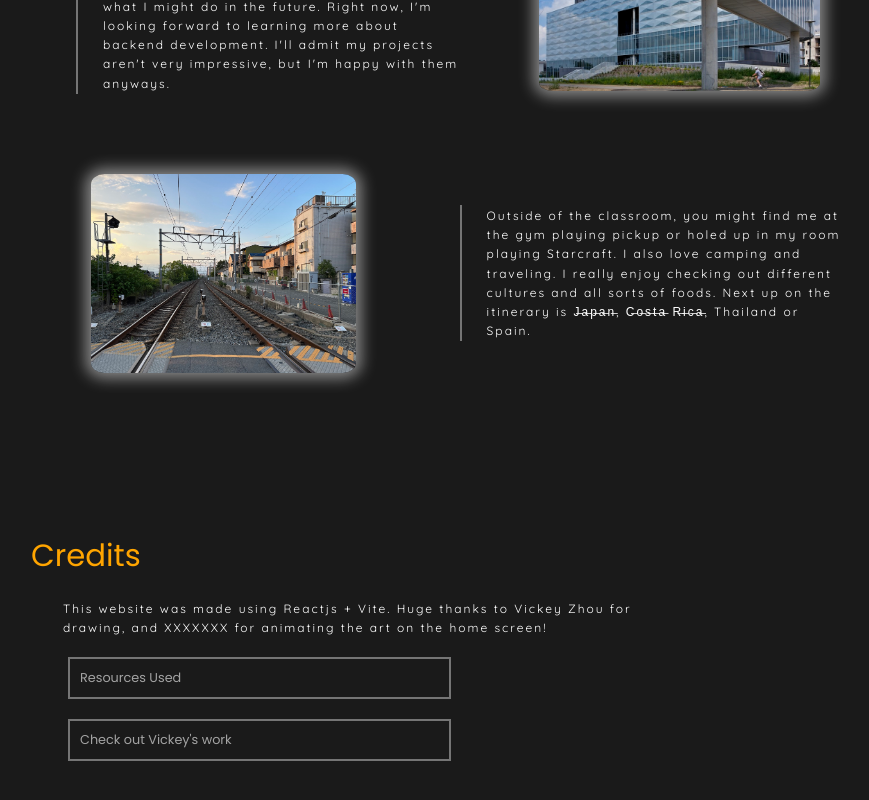
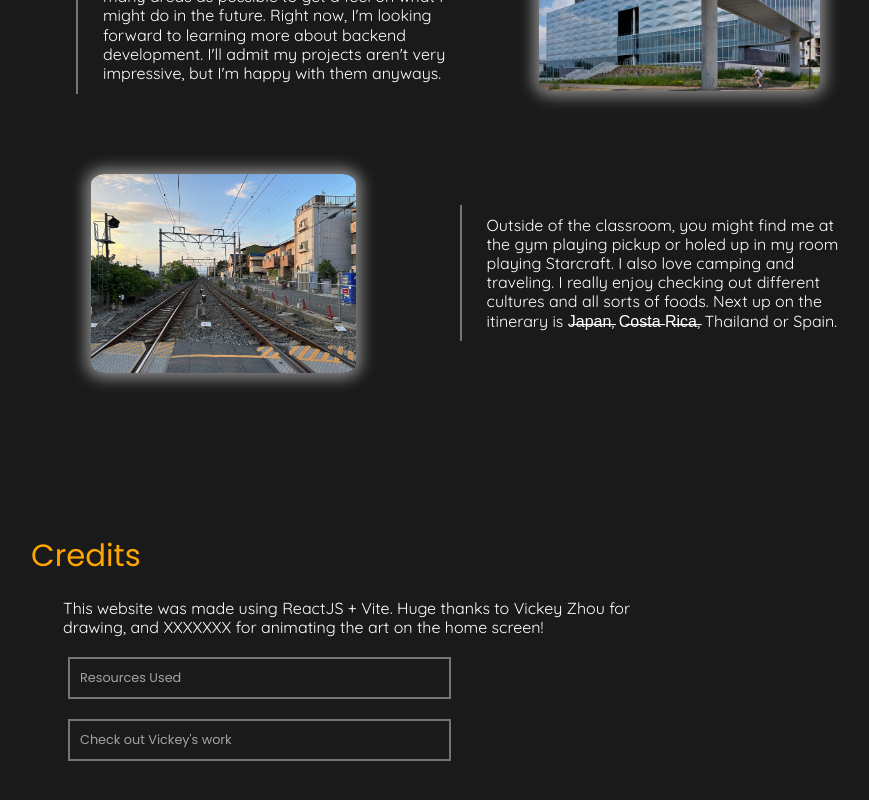
Before and after one commit to DrakeDong0/DrakeDong0.github.io, a React (Vite) app: page / in a window 1280 px wide. Shown: the part 1867-2667 px from the top of the page, without its empty margins (193-1062 px from the left). Built offline with nearby package versions, Linux system fonts and the light colour scheme; no server answers.

Commit message:
fixed fonts

```diff
--- a/src/pages/Homepage/Homepage.css
+++ b/src/pages/Homepage/Homepage.css
@@ -69,8 +69,8 @@
     }
     .desc-text{
         letter-spacing: 1px;
-        line-height: 2vw !important;
-        font-size: clamp()
+        line-height: 3vw !important;
+
     }
   }
 .profile-container{
@@ -200,10 +200,8 @@
     max-width:45%;
     font-family: 'Quicksand', sans-serif;
     overflow-wrap: break-word;
-    font-size: clamp(12px, 0.6vw, 40px);
-    letter-spacing: 2px;
+    font-size: clamp(16px, 0.9vw, 40px);
     line-height: 1.5vw;
-
 }
 .block1,
 .block2 {
--- a/src/pages/Homepage/Homepage.jsx
+++ b/src/pages/Homepage/Homepage.jsx
@@ -232,7 +232,7 @@ function Credit(){
     <div id="contact-container" className="section-container">
       <LazyLoad className="title-text fadeBot">Credits</LazyLoad>
       <div className="credits-container">
-        <LazyLoad className="desc-text fadeBot">This website was made using Reactjs + Vite. Huge thanks to Vickey Zhou for drawing, and XXXXXXX for animating the art on the home screen!</LazyLoad>
+        <LazyLoad className="desc-text fadeBot">This website was made using ReactJS + Vite. Huge thanks to Vickey Zhou for drawing, and XXXXXXX for animating the art on the home screen!</LazyLoad>
         <LazyLoad className="links-container fadeBot">
             <a className="credit-link" href="https://github.com/DrakeDong0/DrakeDong0.github.io/blob/main/README.md" target="_blank">Resources Used</a>
             <a className="credit-link"href="https://www.youtube.com/" target="_blank">Check out Vickey's work</a>
```
Also changed, not shown: 1 other file (tests, documents, lock files or other folders).
